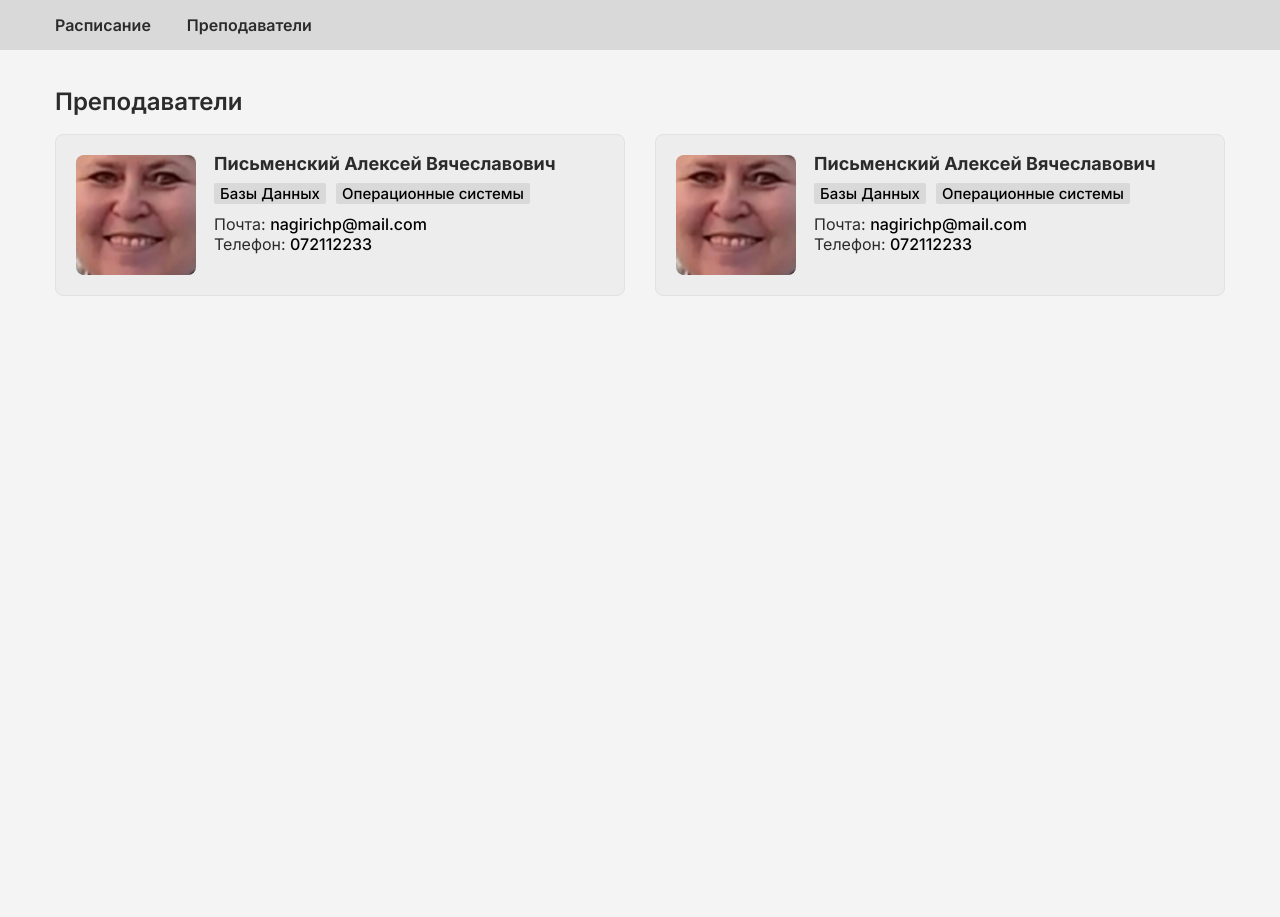
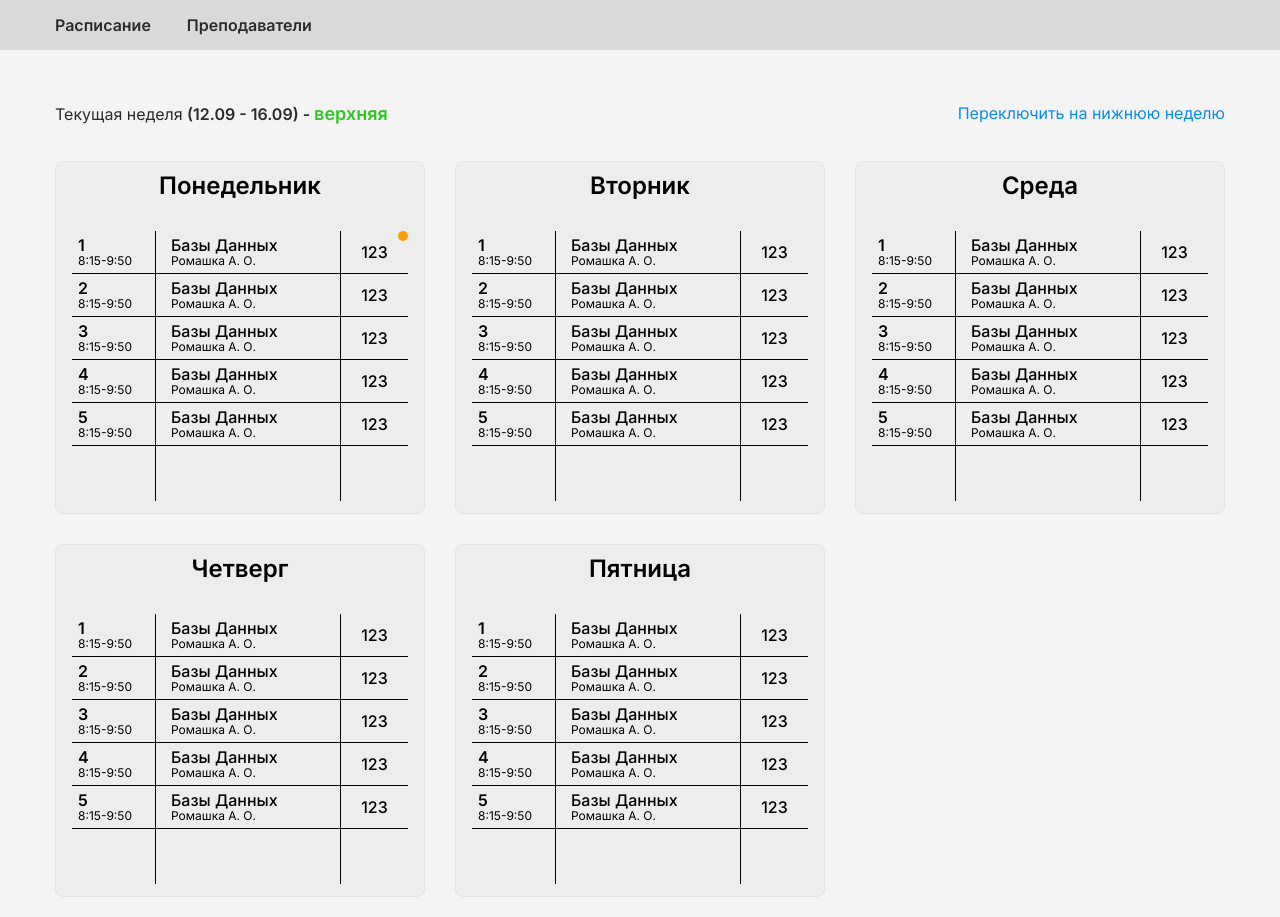
Before and after one commit to eterevskijOleg2/universitySite, a plain HTML site: page site/index.html in a window 1280 px wide. Before the commit the page ends 800 px from the top, so only its background shows below. Drawn offline with Linux system fonts and the light colour scheme.

Commit message:
added current pair dot

```diff
--- a/site/css/style.css
+++ b/site/css/style.css
@@ -96,6 +96,10 @@ a {
     font-weight: 600;
     font-size: 24px;
     margin-bottom: 33px;
+}
+
+.weekDay__table {
+    position: relative;
 }
 
 .weekDay__table__auditoriumText {
@@ -287,7 +291,15 @@ a {
     padding-right: 15px;
 }
 
-
+.weekDay__table.current:after {
+    content: '';
+    position: absolute;
+    width: 10px;
+    height: 10px;
+    background: #ff9c09;
+    border-radius: 50%;
+    right: 0;
+}
 
 @media (max-width: 1200px) {
     .weekDay__wrapper {
--- a/site/index.html
+++ b/site/index.html
@@ -26,7 +26,7 @@
       </ul>
     </div>
   </header>
-  <!--
+
   <div class="container">
     <div class="topString">
       <p class="currentWeek">Текущая неделя <span class="currentWeek__date">(12.09 - 16.09) - </span><span
@@ -41,7 +41,7 @@
         <div class="weekDay">
           <p class="weekDay__day">Понедельник</p>
 
-          <div class="weekDay__table row">
+          <div class="weekDay__table row current">
 
             <div class="weekDay__table__numAndTime">
               <p class="weekDay__table__num">1</p>
@@ -587,9 +587,9 @@
 
       </div>
     </div>
--->
-  <!-- Блок нижней недели начинается отсюда -->
-  <!--
+
+    <!-- Блок нижней недели начинается отсюда -->
+
     <div class="week" id="downWeek">
       <div class="weekDay__wrapper">
 
@@ -1145,9 +1145,8 @@
 
   </div>
 
-  -->
 
-  <div class="container">
+  <!-- <div class="container">
     <p class="teachers__title">Преподаватели</p>
 
     <div class="teachersWrapper">
@@ -1194,10 +1193,10 @@
           </div>
         </div>
       </div>
-    </div>
+    </div> -->
 
-    <script>let isUpWeek = true;</script>
-    <script src="js/main.js"></script>
+  <script>let isUpWeek = true;</script>
+  <script src="js/main.js"></script>
 </body>
 
 </html>
```
